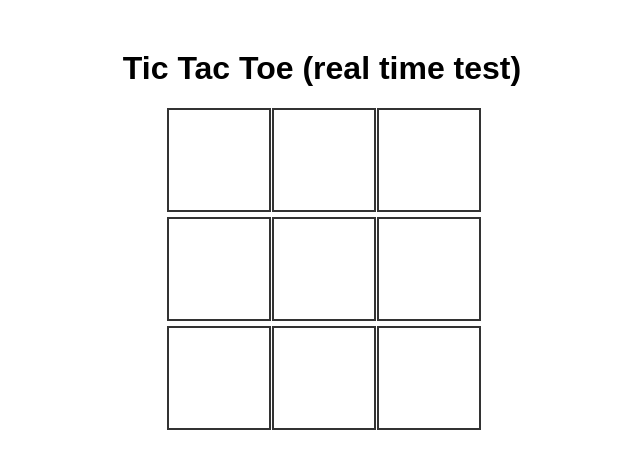
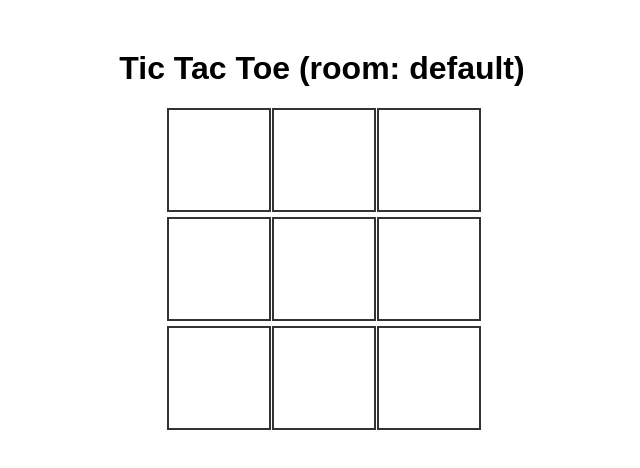
Before and after one commit to milanbudhathoki38/game-tictactoe, a website: page public/index.html in a window 1280 px wide. Shown: the whole page, without its empty margins (318-958 px from the left). Drawn offline with nearby package versions, Linux system fonts and the light colour scheme; no server answers.

Commit message:
show current room name in the page title

```diff
--- a/public/index.html
+++ b/public/index.html
@@ -18,6 +18,7 @@
   <script>
     const urlParams = new URLSearchParams(window.location.search);
     const room = urlParams.get('room') || 'default';
+    document.querySelector('h1').textContent = `Tic Tac Toe (room: ${room})`;
 
     const socket = io({ query: { room } });
     const board = document.getElementById('board');
```
